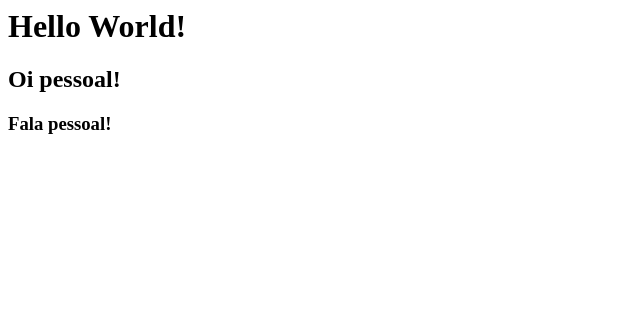
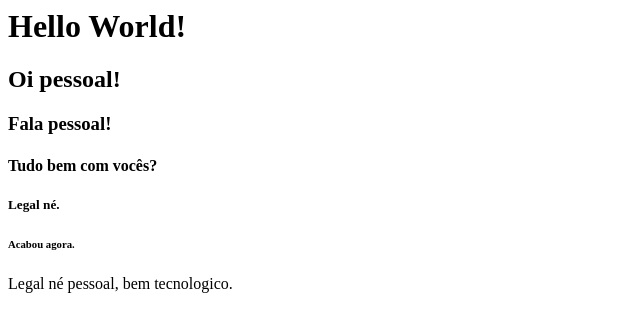
Before and after one commit to amandaluise14/aulas_dsm2, a plain HTML site: page index.html in a window 1280 px wide. Shown: the whole page, without its empty margins (0-640 px from the left). Drawn offline with Linux system fonts and the light colour scheme.

Commit message:
ADD - Mais saudacoes.

```diff
--- a/index.html
+++ b/index.html
@@ -9,6 +9,11 @@
  <h1>Hello World!</h1>
  <h2>Oi pessoal!</h2>
  <h3>Fala pessoal!</h3>
+ <h4>Tudo bem com vocês?</h4>
+ <h5>Legal né.</h5>
+ <h6>Acabou agora.</h6>
+
+ <p> Legal né pessoal, bem tecnologico.</p>
 
 </body>
 
```
